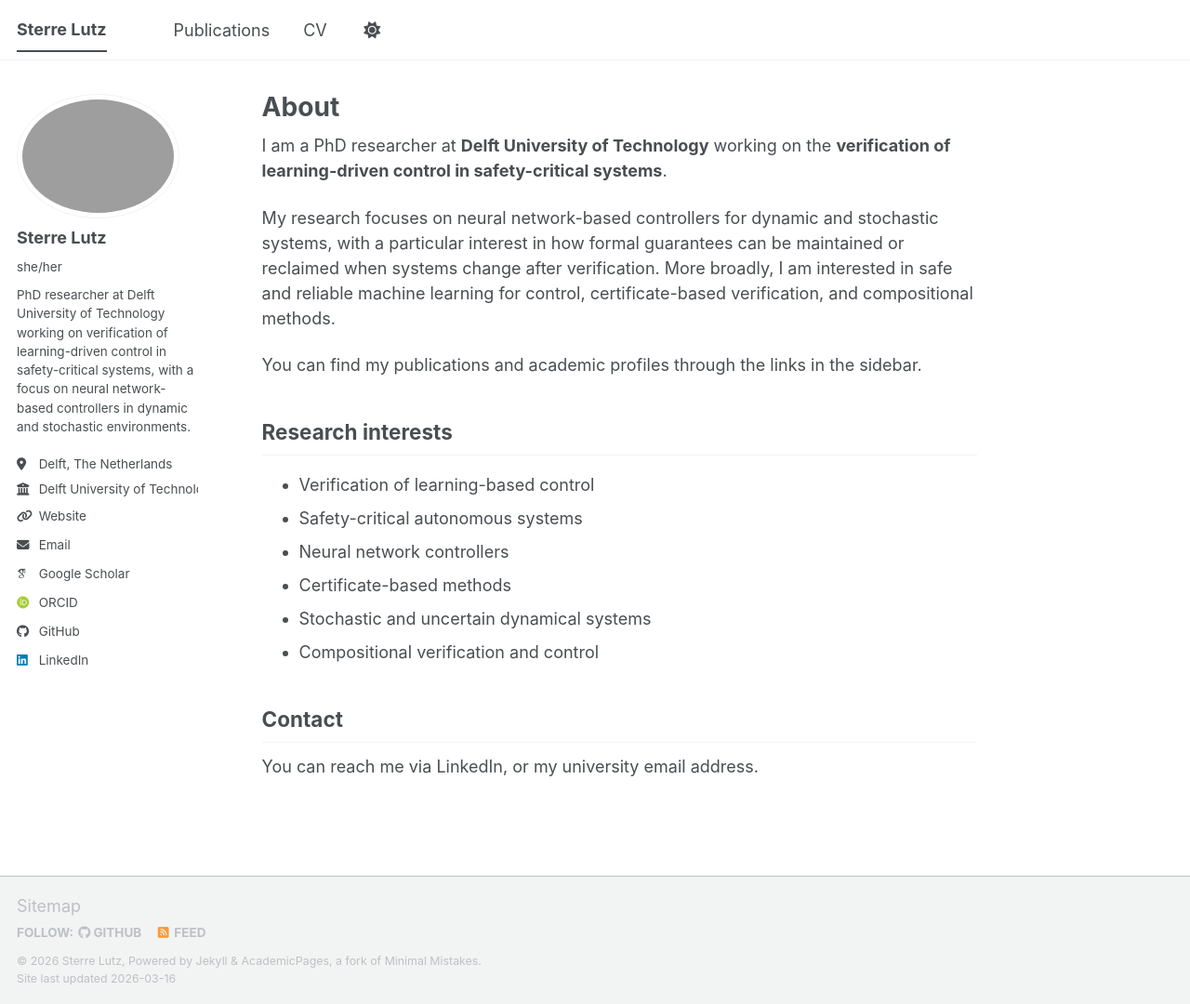
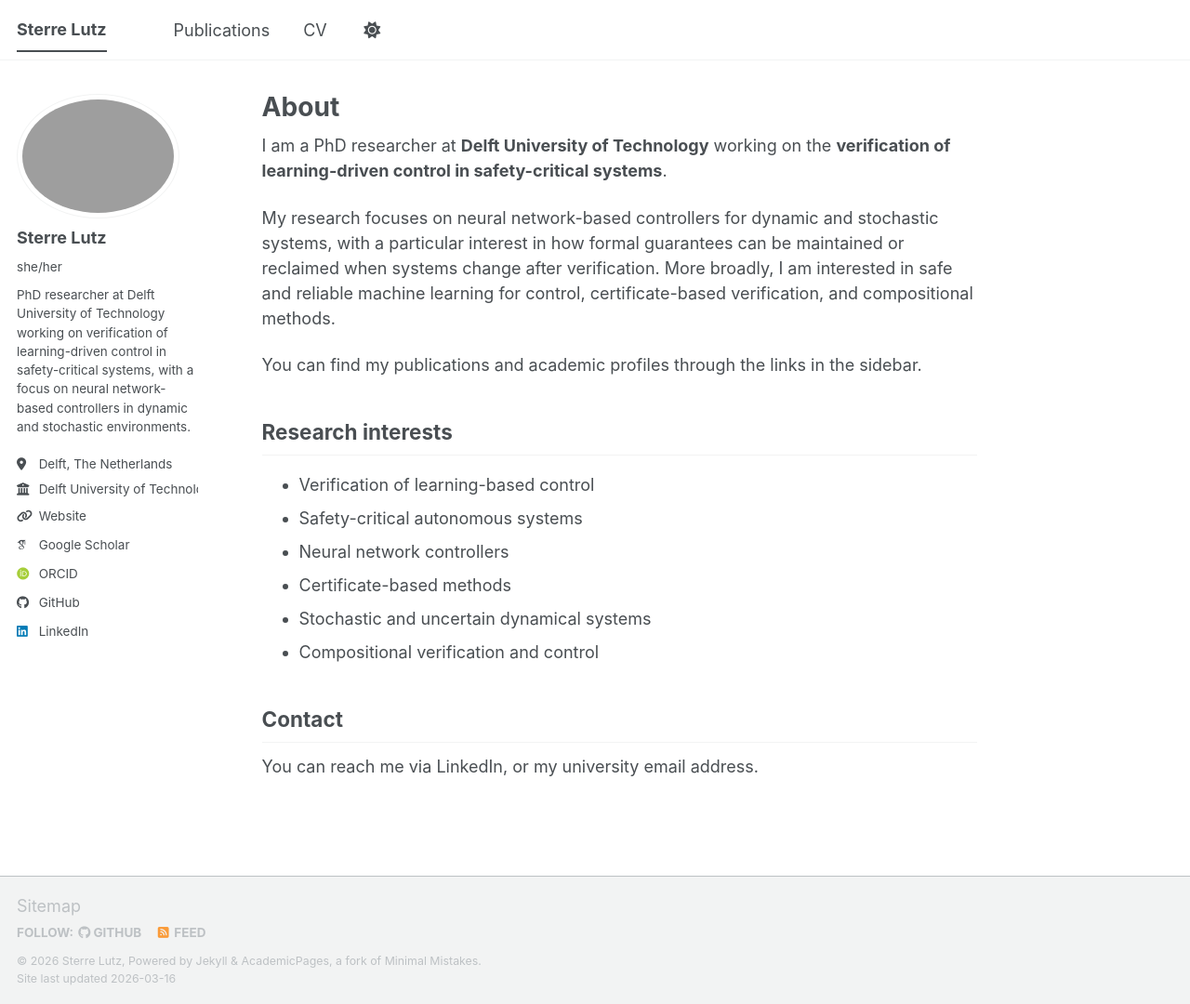
Before and after one commit to sterrelutz/sterrelutz.github.io, a Jekyll site: the page built from _pages/about.md, in a window 1280 px wide and 1080 px high. Shown: the whole window at 93% size. Built offline with Jekyll 4.4.1, drawn with Linux system fonts in a browser that asks for light colours; some web fonts are replaced; a script bundle is joined from its source files by our own code; library files that are not in the unit come from our copies.

Commit message:
Update _config.yml

```diff
--- a/_config.yml
+++ b/_config.yml
@@ -27,7 +27,6 @@ author:
   location         : "Delft, The Netherlands"
   employer         : "Delft University of Technology"
   uri              : "https://sterrelutz.github.io"
-  email            : ""
 
   # Academic websites
   googlescholar    : "https://scholar.google.nl/citations?user=UvVff8MAAAAJ"
```
